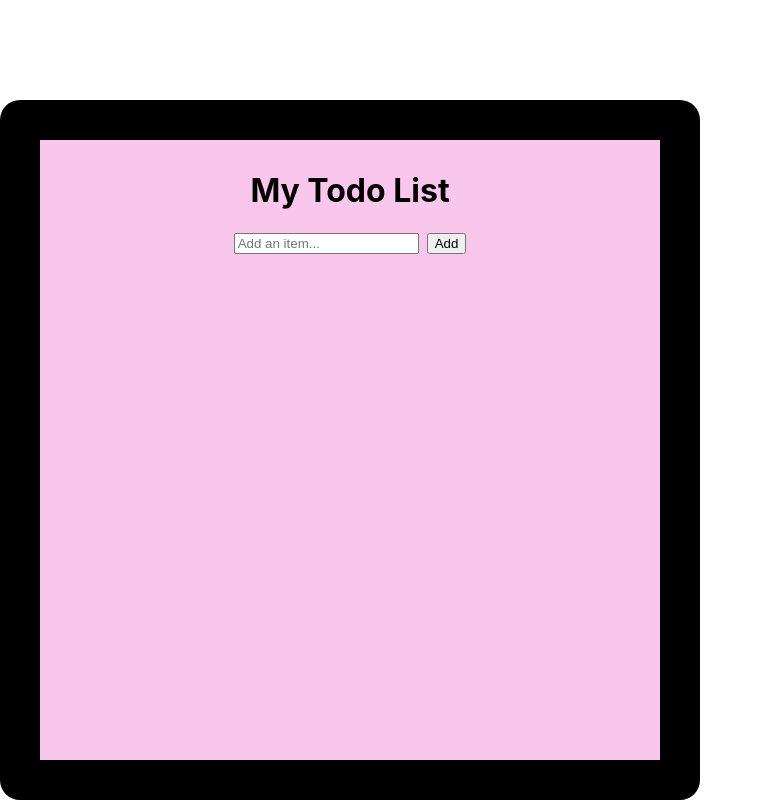
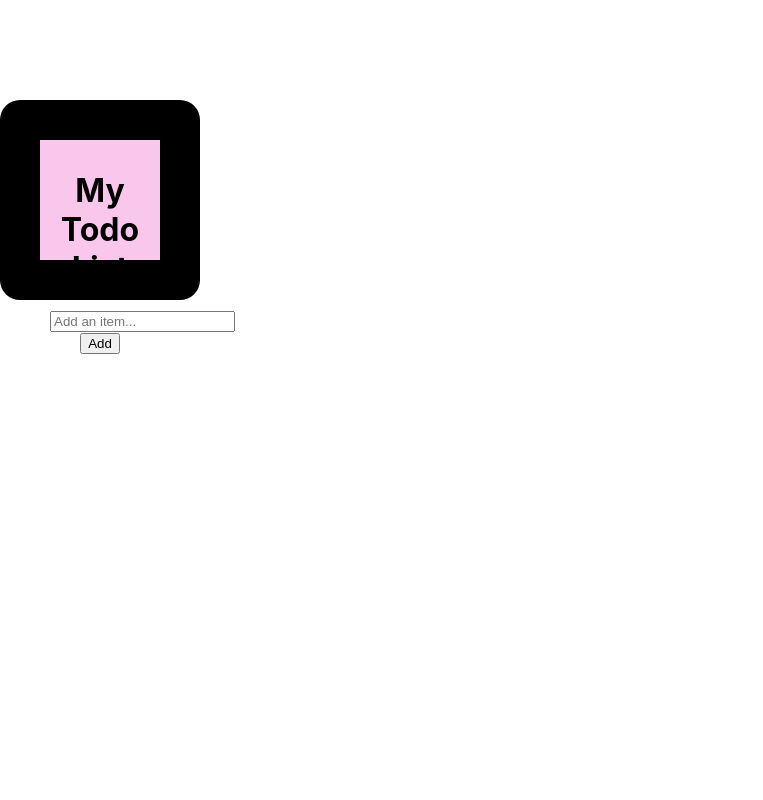
Before and after one commit to yasmins021/react-list, a React (Create React App) app: page / in a window 1280 px wide. Shown: the whole page, without its empty margins (0-763 px from the left). Built offline with nearby package versions, Linux system fonts and the light colour scheme.

Commit message:
Update App.css

```diff
--- a/src/App.css
+++ b/src/App.css
@@ -3,8 +3,8 @@
   margin-top: 100px;
   background-color: rgb(250, 199, 236);
 border-radius: 20px;
-  height: 600px;
-  width: 600px;
+  height: 100px;
+  width: 100px;
   padding:10px;
  border-image-source: url("cute.png") ;
 border-image-slice:80 ;
```
